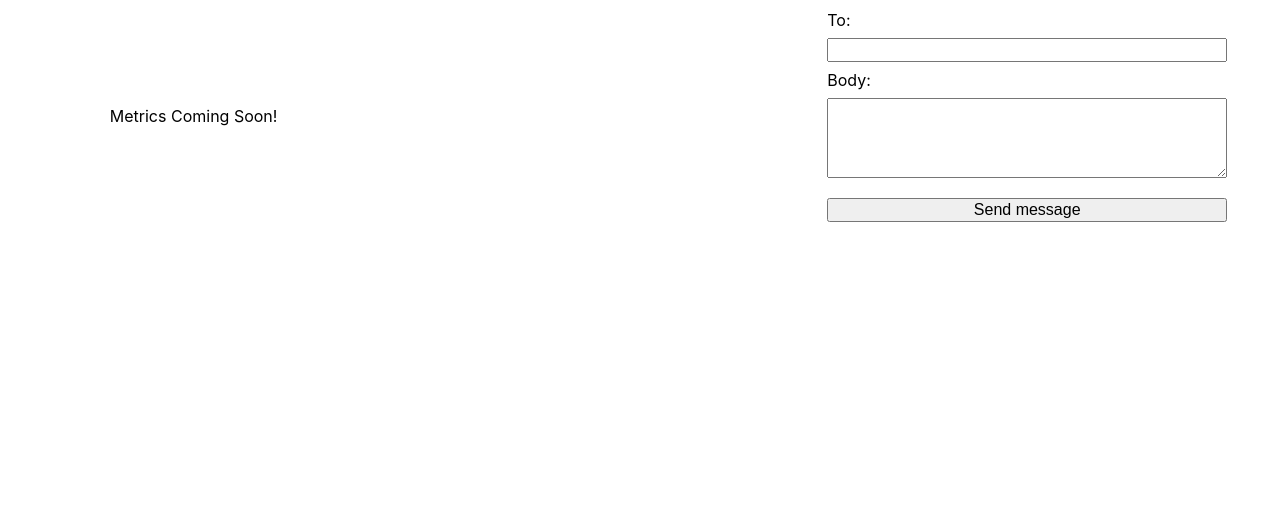
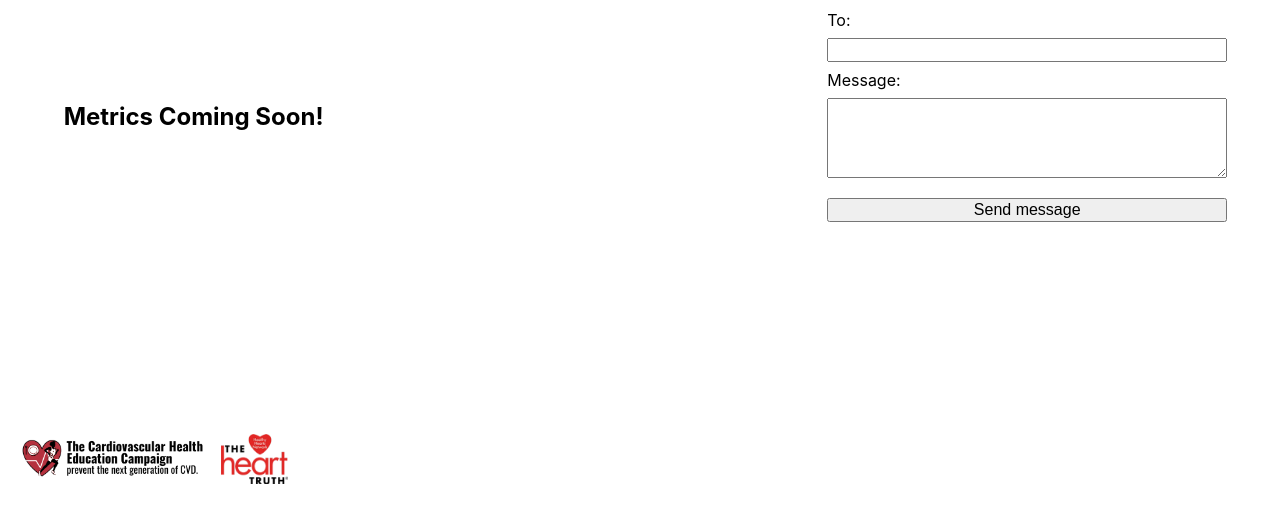
Before and after one commit to Srachuri-code/H2HApp, a React (Create React App) app: page / in a window 1280 px wide. Shown: the part 300-822 px from the top of the page. Built offline with nearby package versions, Linux system fonts and the light colour scheme; no server answers; the database is empty.

Commit message:
Red Theme + Logos

```diff
--- a/src/App.css
+++ b/src/App.css
@@ -34,3 +34,22 @@
     justify-content: center;
     align-items: center;
 }
+
+.logos-container {
+    position: absolute;
+    left: 0;
+    bottom: 0;
+    display: flex;
+    align-items: center;
+    margin: 1em;
+}
+
+.app-logo {
+    height: 50px;
+    width: auto;
+    margin-right: 0.5em;
+}
+
+.app-logo:last-child {
+    margin-right: 0;
+}
--- a/src/App.js
+++ b/src/App.js
@@ -1,8 +1,7 @@
-// import logo from './Favicon.png';
-
 import React, { useState } from 'react';
 import './App.css';
 import { Organizations, PhoneNumbers, Metrics, SMSForm } from './container';
+import { images } from './components';
 
 const App = () => {
   const [selectedOrganization, setSelectedOrganization] = useState('');
@@ -12,7 +11,7 @@ const App = () => {
   return (
     <div className='app'>
       <div className='metrics-container'>
-        <div className='metrics-placeholder'>Metrics Coming Soon!</div>
+        <div className='metrics-placeholder'><h2>Metrics Coming Soon!</h2></div>
         {/* We'll replace this with <Metrics /> when ready */}
       </div>
       <div className='selector-container'>
@@ -26,6 +25,10 @@ const App = () => {
       <div className='messaging-container'>
         <SMSForm to={selectedPhoneNumber} />
       </div>
+      <div className='logos-container'>
+        <img src={images.TheCHECLogo} alt="TheCHECLogo" className="app-logo" />
+        <img src={images.HealthyHeartslogo} alt="HealthyHeartsLogo" className="app-logo" />
+      </div>
     </div>
   );
 };
--- a/src/container/Organizations/Organizations.css
+++ b/src/container/Organizations/Organizations.css
@@ -27,6 +27,6 @@
 }
 
 .app__organization-item.active {
-    background-color: #007bff;
+    background-color: #ff0000;
     color: #fff;
 }
--- a/src/container/PhoneNumbers/PhoneNumbers.css
+++ b/src/container/PhoneNumbers/PhoneNumbers.css
@@ -27,6 +27,6 @@
 }
 
 .app__phone-numbers-item.active {
-    background-color: #007bff;
+    background-color: #ff0000;
     color: #fff;
 }
--- a/src/container/SMSForm/SMSForm.jsx
+++ b/src/container/SMSForm/SMSForm.jsx
@@ -59,7 +59,7 @@ const SMSForm = ({ to }) => {
         />
       </div>
       <div>
-        <label htmlFor="body">Body:</label>
+        <label htmlFor="body">Message:</label>
         <textarea
           name="body"
           id="body"
```
Also changed, not shown: src/assets/TheCHECLogo.png (renamed from src/assets/The CHEC Logo.png).
